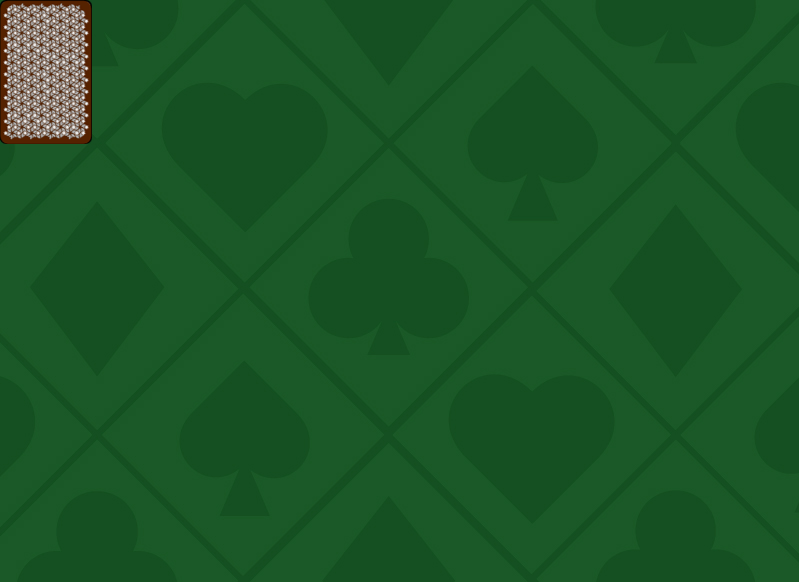
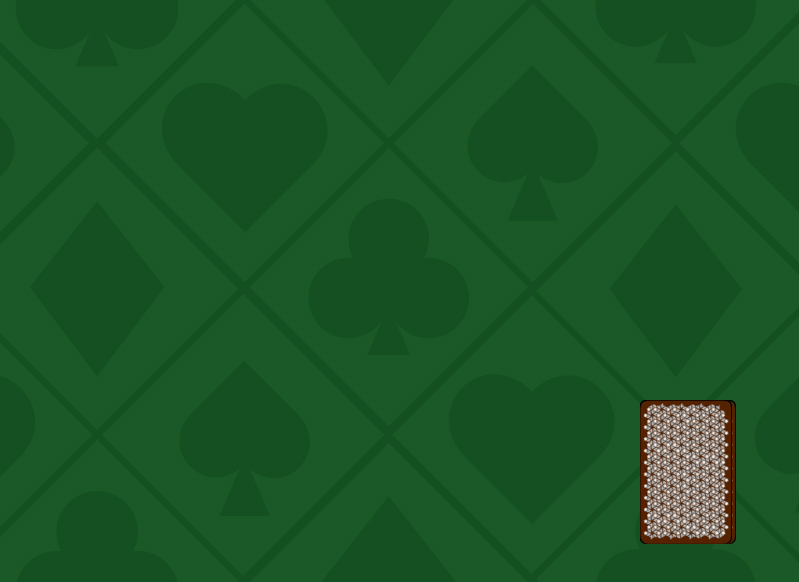
Before and after one commit to batti251/Angular_Kings-Cup, an Angular app: page /game in a window 1280 px wide. Shown: the top 582 px of the page, without its empty margins (0-799 px from the left). Built offline with nearby package versions, Linux system fonts and the light colour scheme.

Commit message:
feat: add card-deck rendering and draw-animation show drawed card

```diff
--- a/src/app/game/game.component.html
+++ b/src/app/game/game.component.html
@@ -1,7 +1,15 @@
 <div class="playground">
 
-    <div class="card-deck">
-        <img src="/assets/img/cards/card_cover.png" alt="">
+    <div  class="card-deck" >
+        @for (card of [1,2,3,4,5]; track $index) {
+            <div [ngStyle]="{'left.px': $index * 1}" class="cards">
+                <img src="/assets/img/cards/card_cover.png" alt="">
+            </div>
+        }
+            <img  (click)="drawCard()"  class="cards" src="/assets/img/cards/card_cover.png" alt="">
+
+            <img class="cards pick-card" *ngIf="pickCard" src="/assets/img/cards/{{ newCard }}.png" alt="">
+
     </div>
 
 </div>
--- a/src/app/game/game.component.scss
+++ b/src/app/game/game.component.scss
@@ -1,6 +1,40 @@
-@import '../../styles.scss';
+@import "../../styles.scss";
 
-.playground{
-    background-image: url('../../assets/img/background.jpg');
-    @include sizeStyle($h: 100vh, $w: 100vw);
+.playground {
+  background-image: url("../../assets/img/background.jpg");
+  @include sizeStyle($h: 100vh, $w: 100vw);
+
+  .card-deck {
+    position: absolute;
+    left: 50%;
+    top: 50%;
+    transform: translate(-50%, -50%);
+
+    .cards {
+      position: absolute;
+    }
+  }
 }
+
+.pick-card {
+  transition: all 125ms ease-in-out;
+  animation: drawAnimation 1.5s ease-in-out;
+  transform: translate(120px, -100px);
+}
+
+@keyframes drawAnimation {
+  0% {
+    transform: scale(1);
+  }
+
+  30%{
+    transform: scale(1.5);
+     rotate: (-25deg);
+  }
+
+
+  100% {
+    transform: scale(1);
+    transform: translate(120px, -100px);
+  }
+}
--- a/src/app/game/game.component.ts
+++ b/src/app/game/game.component.ts
@@ -1,6 +1,7 @@
 import { Component, OnInit } from '@angular/core';
 import { CommonModule } from '@angular/common';
 import { Game } from '../models/game-model';
+import { log } from 'node:console';
 
 @Component({
   selector: 'app-game',
@@ -11,8 +12,11 @@ import { Game } from '../models/game-model';
 })
 export class GameComponent implements OnInit {
   game!: Game;
+  pickCard = false;
+  drawedCard = false;
+  newCard:string | undefined = '';
 
-  constructor(){
+  constructor() {
 
   }
 
@@ -20,7 +24,7 @@ export class GameComponent implements OnInit {
    * Angular method that is called after the component was initialized
    * It starts a new Game
    */
-  ngOnInit():void{
+  ngOnInit(): void {
     this.newGame();
   }
 
@@ -30,4 +34,15 @@ export class GameComponent implements OnInit {
   newGame() {
     this.game = new Game()
   }
+
+
+
+  /**
+   * This Function
+   */
+  drawCard() {
+    this.newCard = this.game.cardStack.pop();
+    this.pickCard = true;
+    console.log(this.game.cardStack);
+  }
 }
--- a/src/app/models/game-model.ts
+++ b/src/app/models/game-model.ts
@@ -1,5 +1,6 @@
 export class Game {
     public cardStack: string[] = [];
+    public discardPile: string[] = [];
     public playerAmount: number[] = [];
     public playerCard: string[] = [];
     public currentPlayer: number = 0;
@@ -16,9 +17,9 @@ export class Game {
     addCardStack() {
         for (let index = 1; index < 14; index++) {
             this.cardStack.push('ace_' + index);
-            this.cardStack.push('clubs' + index);
-            this.cardStack.push('diamonds' + index);
-            this.cardStack.push('hearts' + index);
+            this.cardStack.push('clubs_' + index);
+            this.cardStack.push('diamonds_' + index);
+            this.cardStack.push('hearts_' + index);
         }
         this.shuffle(this.cardStack)
     }
@@ -37,4 +38,5 @@ export class Game {
         return array;
     };
 
+
 }
```
